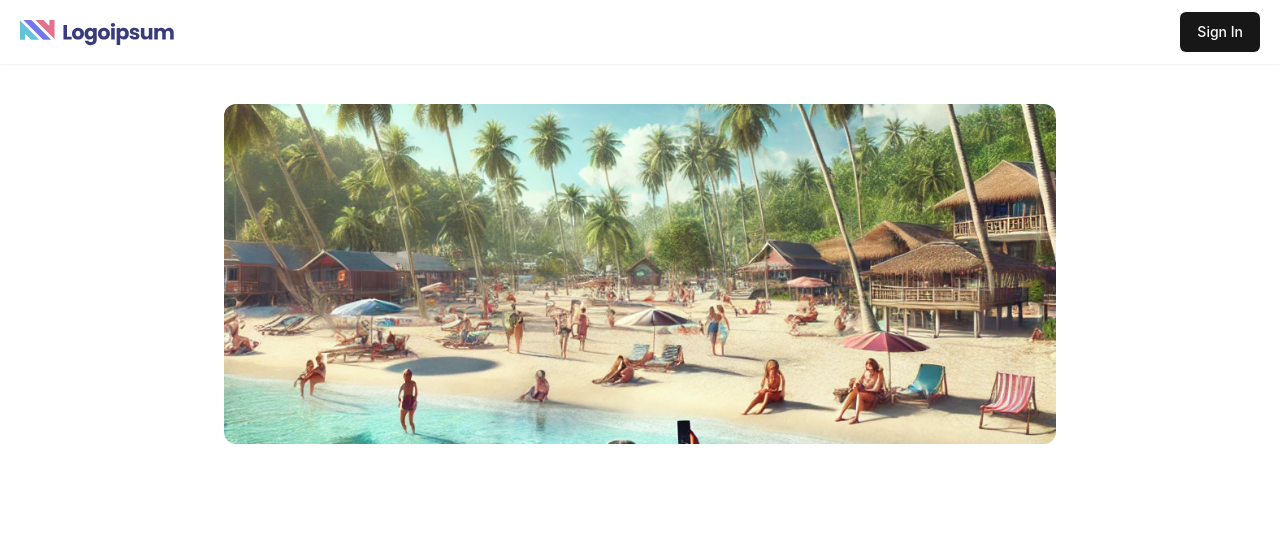
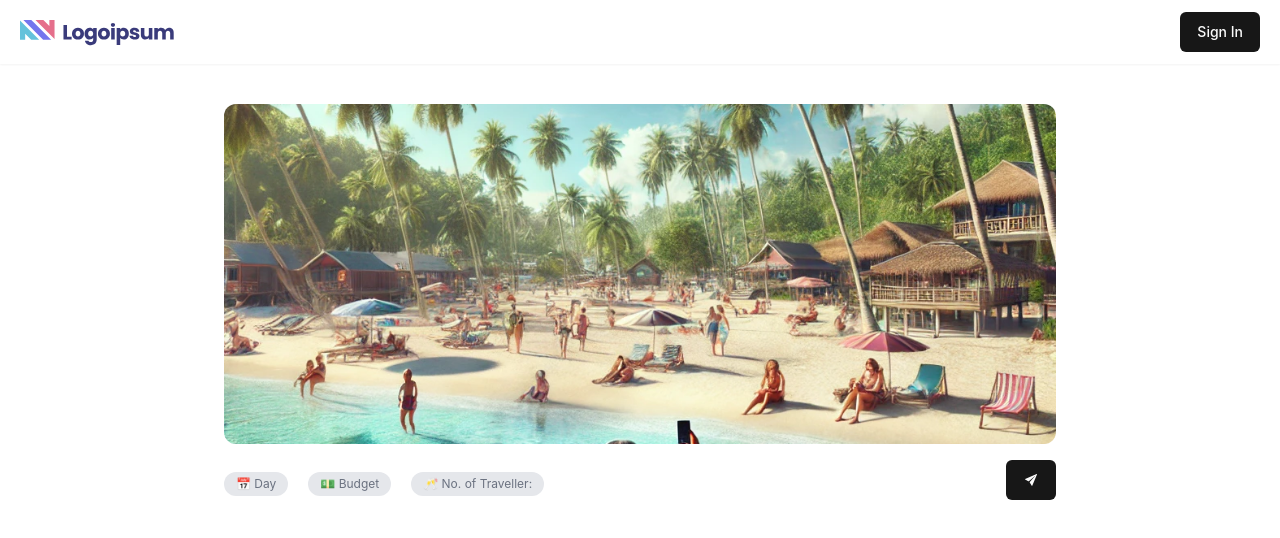
Before and after one commit to kush951/PlanGo, a React (Vite) app: page /view-trip/1 in a window 1280 px wide. Shown: the top 538 px of the page. Built offline with nearby package versions, Linux system fonts and the light colour scheme; no server answers; the database is empty.

Commit message:
info section

```diff
--- a/src/view-trip/components/InfoSection.jsx
+++ b/src/view-trip/components/InfoSection.jsx
@@ -1,12 +1,23 @@
-import React from 'react'
+import { Button } from '@/components/ui/button';
+import React from 'react';
+import { IoIosSend } from "react-icons/io";
 
-function InfoSection() {
+function InfoSection({ trip }) {
     return (
         <div>
             <img src="/placeholder.webp" className='h-[340px] w-full object-cover rounded-xl' />
+            <div className='flex justify-between items-center'>
 
-            <div>
+                <div className='my-5 flex flex-col gap-2'>
+                    <h2 className='font-bold text-2xl'>{trip?.userSelection?.destination}</h2>
+                    <div className='flex gap-5'>
+                        <h2 className='p-1 px-3 bg-gray-200 rounded-full text-gray-500 text-xs md:text-md'>📅 {trip?.userSelection?.noOfDays} Day</h2>
+                        <h2 className='p-1 px-3 bg-gray-200 rounded-full text-gray-500 text-xs md:text-md'>💵 {trip?.userSelection?.budget} Budget</h2>
+                        <h2 className='p-1 px-3 bg-gray-200 rounded-full text-gray-500 text-xs md:text-md'>🥂 No. of Traveller: {trip?.userSelection?.traveler} </h2>
 
+                    </div>
+                </div>
+                <Button><IoIosSend /></Button>
             </div>
 
         </div>
```
